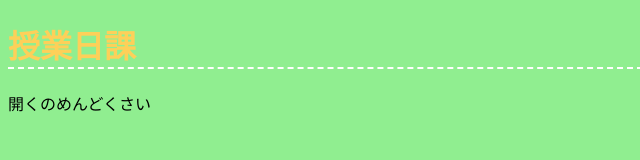
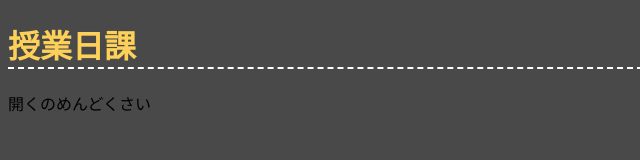
Before and after one commit to Ashinourando/homepage, a plain HTML site: page index.html in a window 1280 px wide. Shown: the whole page, without its empty margins (0-640 px from the left). Drawn offline with Linux system fonts and the light colour scheme.

Commit message:
Update backgroundColor.css

```diff
--- a/backgroundColor.css
+++ b/backgroundColor.css
@@ -1 +1 @@
-body {background-color: #90ee90; }
+body {background-color: #494949; }
```
